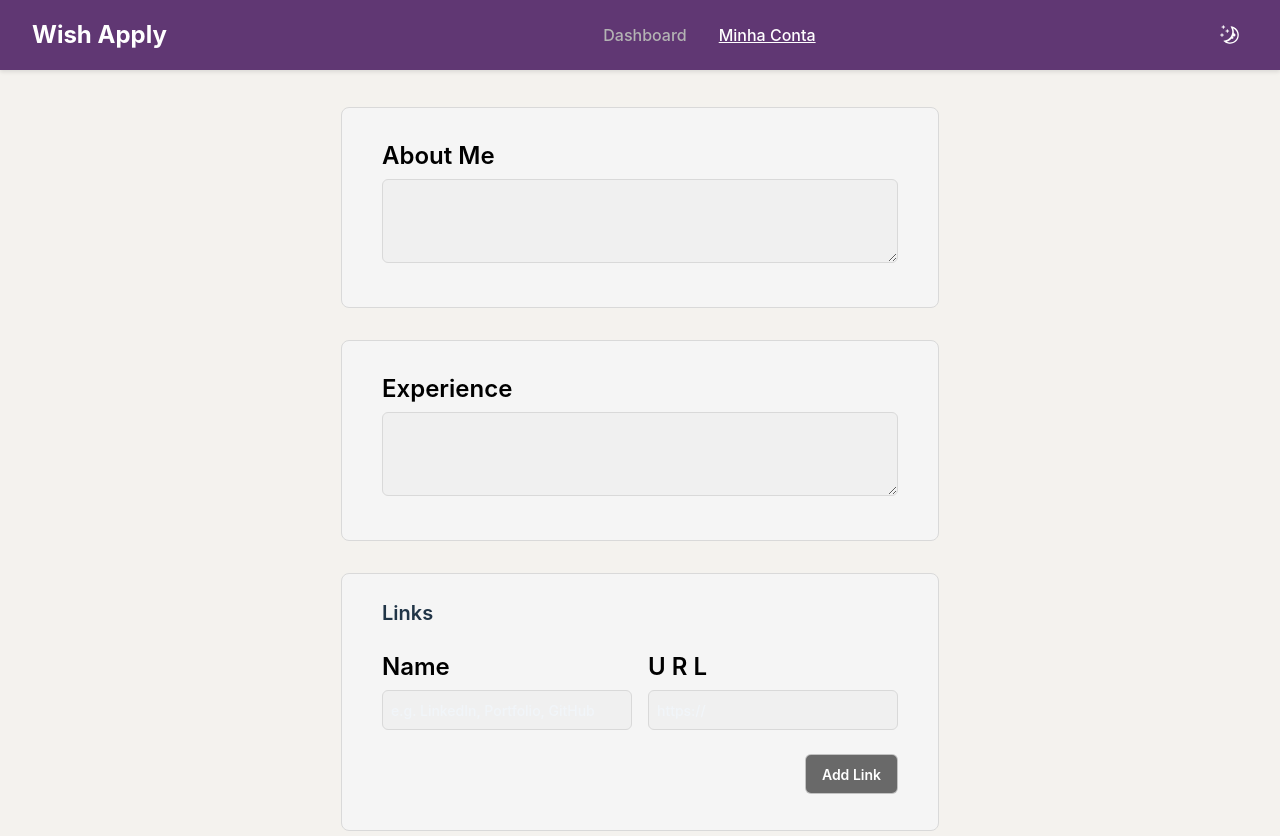
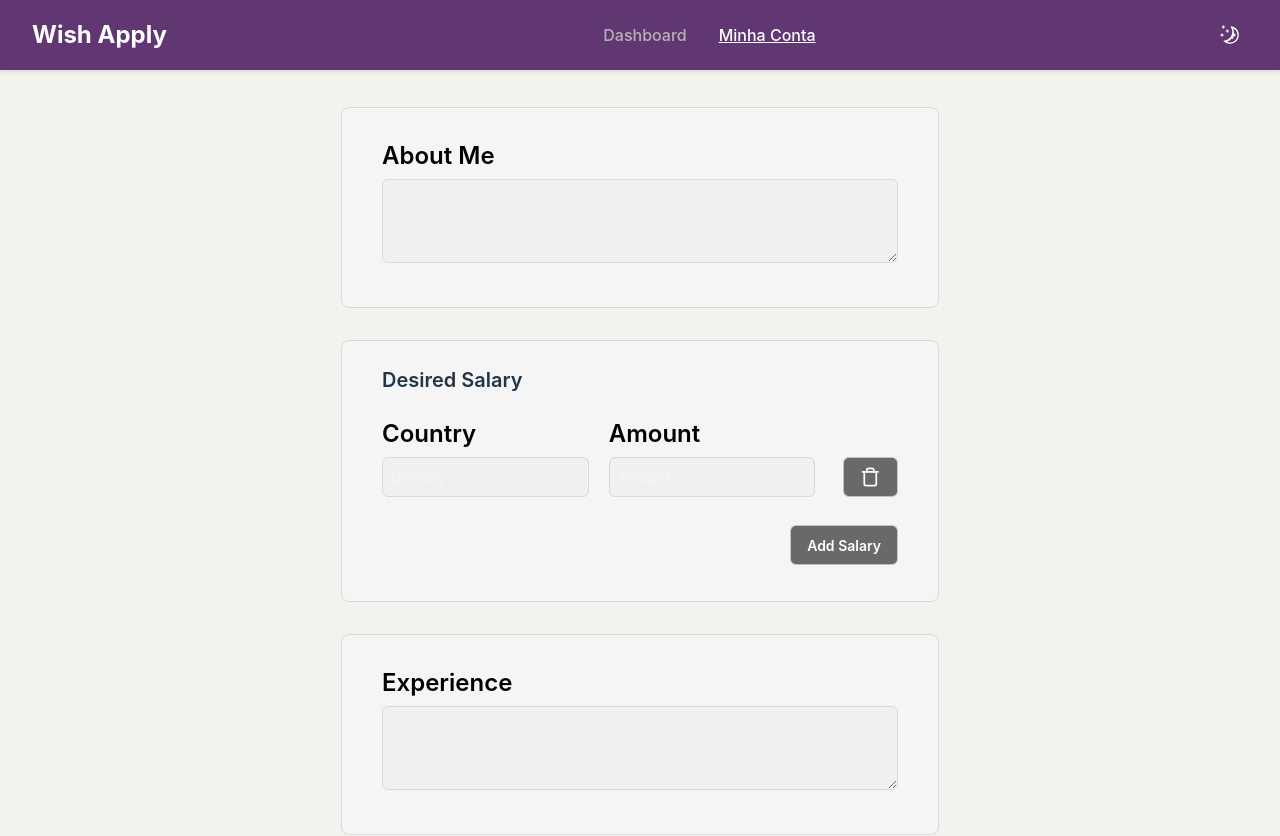
Before and after one commit to ismaelrodino2/linkedin-botv3, a React (Vite) app: page /#/profile in a window 1280 px wide. Shown: the top 836 px of the page. Built offline with nearby package versions, Linux system fonts and the light colour scheme; no server answers; sample sign-in values are in the browser's storage.

Commit message:
dynamic create prompt, receive account  data and set in context

```diff
--- a/src/context/auth-context.tsx
+++ b/src/context/auth-context.tsx
@@ -11,19 +11,43 @@ import { useNavigate } from "react-router-dom";
 import { SignInFormData } from "../routes/login";
 
 // Tipos
+type JsonValue = string | number | boolean | null | JsonValue[] | { [key: string]: JsonValue };
+
+interface Account {
+  cv1: string | null;
+  cv2: string | null;
+  coverLetter1: string | null;
+  coverLetter2: string | null;
+  aboutMe: string;
+  experience: string;
+  links: JsonValue;
+  availability: JsonValue;
+  languages: JsonValue;
+  softwares: JsonValue;
+  softSkills: string;
+  hardSkills: string;
+  proficiency: string;
+  technologies: JsonValue;
+  desiredSalaries: JsonValue | null;
+  id: number;
+  cv1filePath: string | null;
+  cv2filePath: string | null;
+  coverLetter1filePath: string | null;
+  coverLetter2filePath: string | null;
+  createdAt: Date;
+  updatedAt: Date;
+}
+
 export interface User {
   id: number;
-}
-
-export type UserFromApi = {
+  name: string;
   email: string;
-  password: string;
-  name: string;
-  id: number;
   expiration: Date | null;
   paymentDate: Date | null;
   hasPurchased: boolean;
-};
+  accountId: number | null;
+  account: Account | null;
+}
 
 interface AuthContextType {
   user: User | null;
@@ -39,29 +63,6 @@ export const AuthContext = createContext<AuthContextType | undefined>(
 // Configuração do JWT
 
 const SERVER_URL = import.meta.env.VITE_SERVER_URL;
-
-async function decodeToken(token: string) {
-  try {
-    const response = await fetch(`${SERVER_URL}/decode-token`, {
-      method: "POST",
-      headers: {
-        "Content-Type": "application/json",
-      },
-      body: JSON.stringify({ token }),
-    });
-
-    if (!response.ok) {
-      return null;
-    }
-
-    const result = await response.json(); // Resultado da decodificação
-    console.log("Token decodificado:", result);
-    return result as { payload: { id: string } };
-  } catch (error) {
-    console.error("Erro ao fazer fetch:", error);
-    return null;
-  }
-}
 
 async function signIn(email: string, password: string) {
   try {
@@ -82,7 +83,7 @@ async function signIn(email: string, password: string) {
       return;
     }
 
-    const result: UserFromApi = (await response.json()).user;
+    const result = (await response.json()).user;
     console.log("Sucesso:", result);
     return result;
   } catch (error) {
@@ -99,24 +100,34 @@ export const AuthProvider = ({ children }: { children: ReactNode }) => {
   const [user, setUser] = useState<User | null>(null);
 
   useEffect(() => {
-    // Função assíncrona para verificar o token
     const verifyToken = async () => {
       const token = cookies.authToken;
-      console.log("tokenn", token);
       if (token) {
         try {
-          const jwt = await decodeToken(token);
-          console.log("jwtjwt", jwt)
-          setUser(jwt?.payload as unknown as User|null);
+          const response = await fetch(`${SERVER_URL}/get-user-account`, {
+            method: "GET",
+            headers: {
+              Authorization: token,
+              "Content-Type": "application/json",
+            },
+          });
+
+          if (!response.ok) {
+            throw new Error('Token inválido');
+          }
+
+          const userData = await response.json();
+          setUser(userData); // Salva os dados do usuário retornados pela API
         } catch (err) {
-          console.error(err);
-          //removeCookieAction("authToken"); // Remover token inválido
+          console.error('Erro ao verificar token:', err);
+          removeCookie("authToken"); // Remove o token se for inválido
+          setUser(null);
         }
       }
     };
 
-    verifyToken(); // Chamar a função assíncrona
-  }, []);
+    verifyToken();
+  }, [cookies.authToken, removeCookie]); // Adicionei as dependências do useEffect
 
   async function generateToken(user: User) {
     const response = await fetch(`${SERVER_URL}/encode-token`, {
--- a/src/routes/home-hooks.ts
+++ b/src/routes/home-hooks.ts
@@ -6,7 +6,7 @@ export const useHome = () => {
   const [cookies, setCookie, removeCookie] = useCookies(["authToken"]);
 
   const handleLogin = useCallback(async (link: string) => {
-    const url = "http://localhost:3001/navigate";
+    const url = "http://localhost:3001/open";
     const options = {
       method: "POST",
       headers: {
--- a/src/routes/profile.module.css
+++ b/src/routes/profile.module.css
@@ -107,3 +107,22 @@
     align-items: flex-end;
   }
 }
+
+.salaryGrid {
+  display: flex;
+  flex-direction: column;
+  margin-top: 1rem;
+  gap: 20px;
+}
+
+.salaryGrid > div {
+  display: flex;
+  align-items: flex-end;
+  gap: 20px;
+}
+
+@media (max-width: 768px) {
+  .salaryGrid {
+    grid-template-columns: 1fr;
+  }
+}
--- a/src/routes/profile.tsx
+++ b/src/routes/profile.tsx
@@ -76,6 +76,12 @@ const formSchema = z.object({
       yearsOfExperience: z.string(),
     })
   ),
+  desiredSalaries: z.array(
+    z.object({
+      country: z.string().min(1, "Country is required"),
+      amount: z.string().min(1, "Salary amount is required"),
+    })
+  ),
 });
 
 export default function ProfileForm() {
@@ -96,6 +102,7 @@ export default function ProfileForm() {
         immediateStart: false,
         canWorkHybrid: false,
       },
+      desiredSalaries: [{ country: "", amount: "" }],
     },
   });
 
@@ -186,6 +193,71 @@ export default function ProfileForm() {
                 </FormItem>
               )}
             />
+          </div>
+          <div className={styles.section}>
+            <h3>Desired Salary</h3>
+            <div className={styles.salaryGrid}>
+              {methods.watch("desiredSalaries").map((_, index) => (
+                <div key={index} className={styles.salaryItem}>
+                  <FormField
+                    control={methods.control}
+                    name={`desiredSalaries.${index}.country`}
+                    render={({ field }) => (
+                      <FormItem>
+                        <FormLabel>Country</FormLabel>
+                        <FormControl>
+                          <Input {...field} placeholder="Country" />
+                        </FormControl>
+                        <FormMessage />
+                      </FormItem>
+                    )}
+                  />
+                  <FormField
+                    control={methods.control}
+                    name={`desiredSalaries.${index}.amount`}
+                    render={({ field }) => (
+                      <FormItem>
+                        <FormLabel>Amount</FormLabel>
+                        <FormControl>
+                          <Input {...field} placeholder="Amount" />
+                        </FormControl>
+                        <FormMessage />
+                      </FormItem>
+                    )}
+                  />
+                  <Button
+                    type="button"
+                    variant="destructive"
+                    size="icon"
+                    onClick={() => {
+                      const currentSalaries = methods.getValues("desiredSalaries");
+                      if (currentSalaries.length > 1) {
+                        const newSalaries = [...currentSalaries];
+                        newSalaries.splice(index, 1);
+                        methods.setValue("desiredSalaries", newSalaries);
+                      }
+                    }}
+                    style={{ marginLeft: "8px", marginBottom: 8 }}
+                  >
+                    <TrashIcon />
+                  </Button>
+                </div>
+              ))}
+              <Button
+                type="button"
+                style={{
+                  alignSelf: "self-end",
+                }}
+                onClick={() =>
+                  methods.setValue("desiredSalaries", [
+                    ...methods.watch("desiredSalaries"),
+                    { country: "", amount: "" },
+                  ])
+                }
+              >
+                Add Salary
+              </Button>
+            </div>
           </div>
           <div className={styles.section}>
             <FormField
```
Also changed, not shown: src/backend/endpoints/open.ts (+30 -6 lines), src/hooks/home-hooks.ts (+33 -44 lines).
